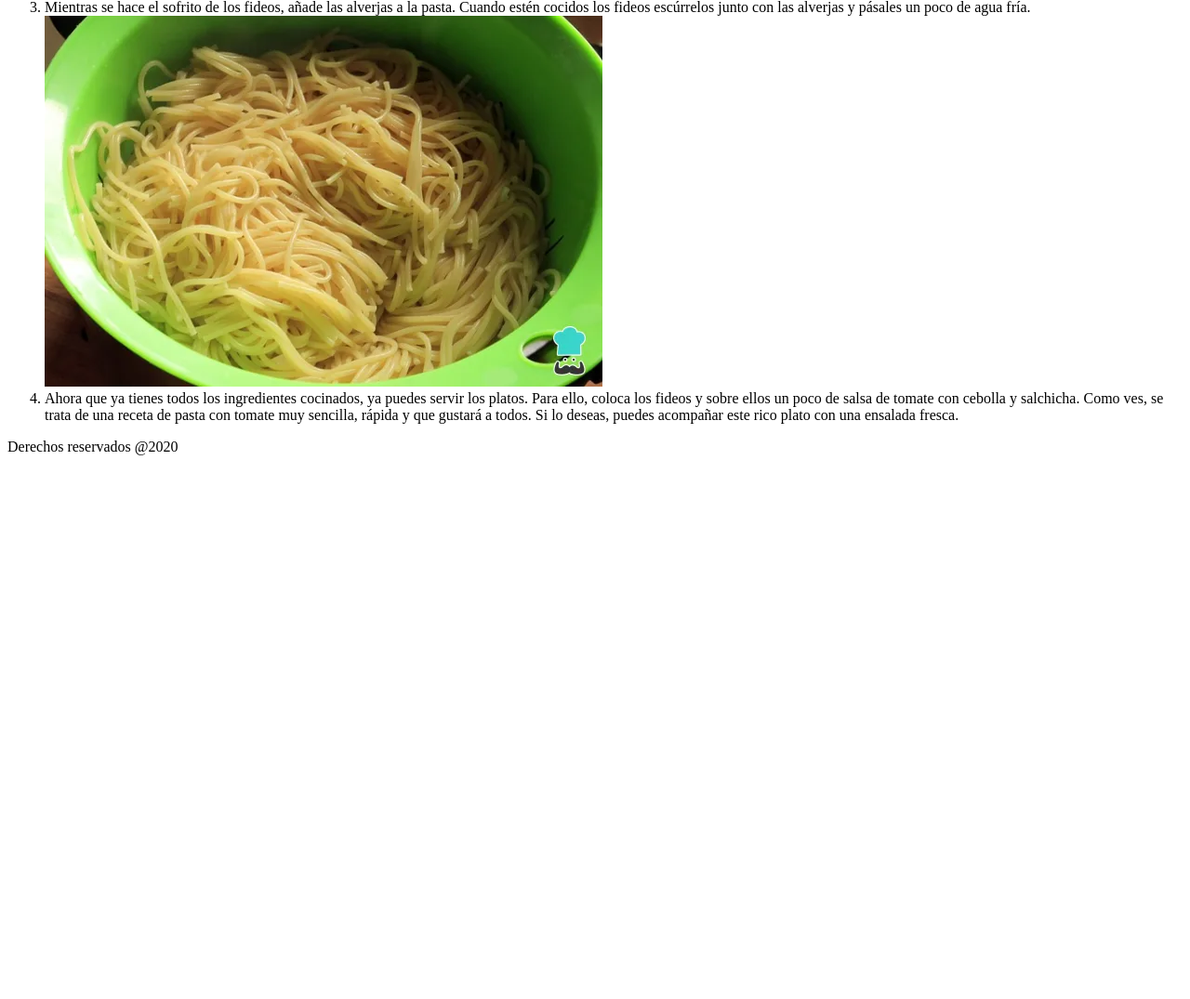
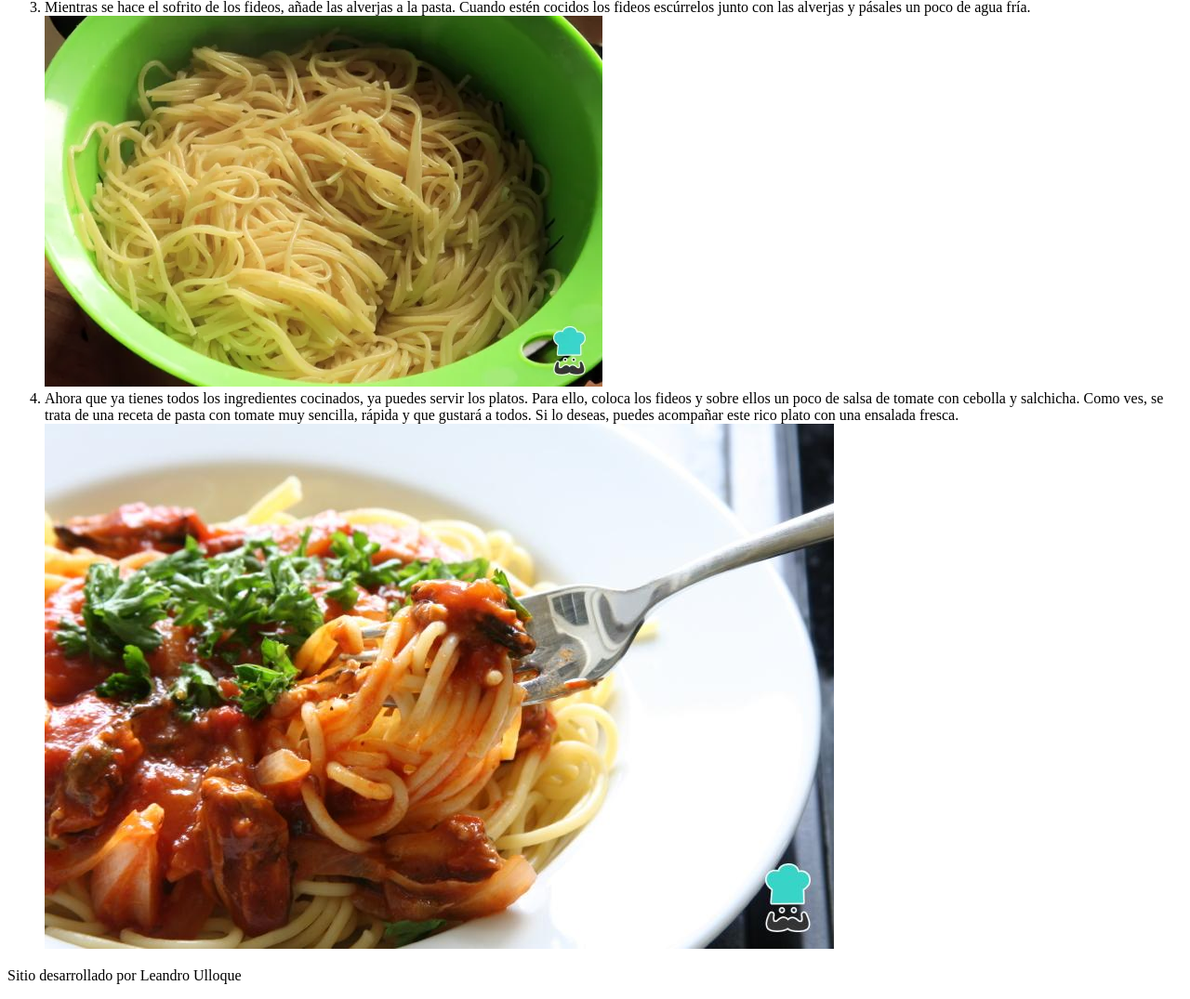
Before and after one commit to LeandroUlloque/lacocinadeSegundo, a plain HTML site: page index.html in a window 1280 px wide. Shown: the part 1831-2906 px from the top of the page at 93% size. Before the commit the page ends 2337 px from the top, so only its background shows below. Drawn offline with Linux system fonts and the light colour scheme.

Commit message:
first commit

```diff
--- a/index.html
+++ b/index.html
@@ -55,8 +55,7 @@
                 y que gustará a todos. Si lo deseas, puedes acompañar este rico
                 plato con una ensalada fresca.
             </li>
-
-
+            <img src="./imagenes/paso final.jpg" alt="">
 
         </ol>
 
@@ -66,7 +65,7 @@
 
     </main>
     <footer>
-        <p>Derechos reservados @2020</p>
+        <p>Sitio desarrollado por Leandro Ulloque</p>
     </footer>
 
 </body>
```
Also changed, not shown: imagenes/paso final.jpg (added).
